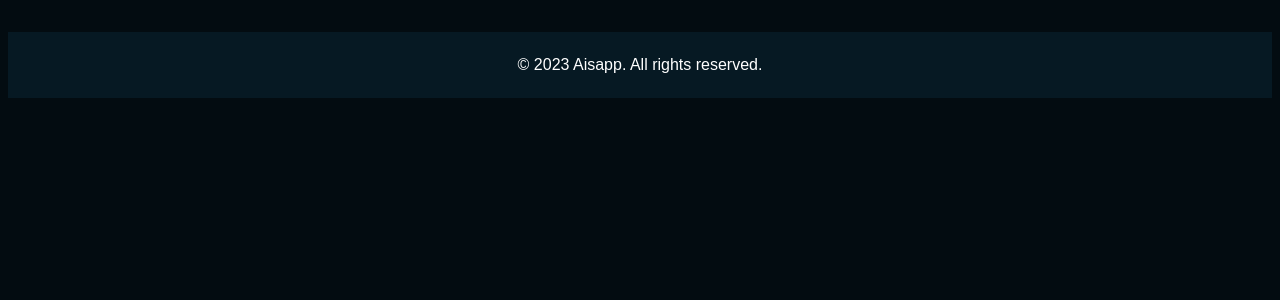
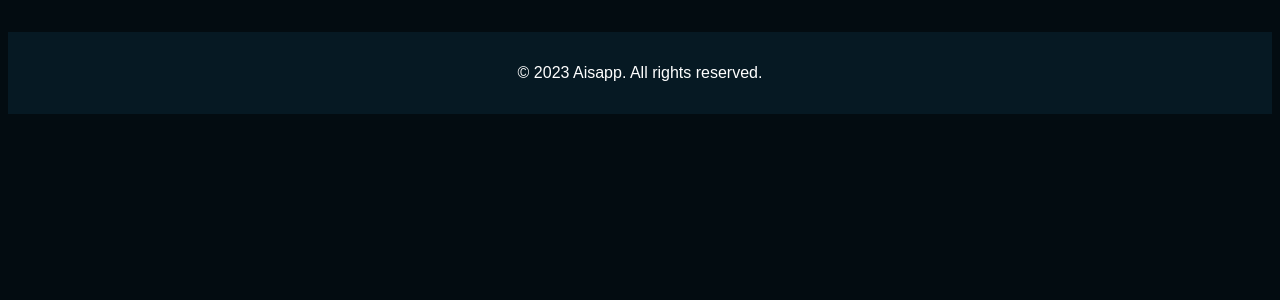
Before and after one commit to ChidiRnweke/AIsapp, a Django app: page / in a window 1280 px wide. Shown: the top 300 px of the page. Run offline with Django 4.2, Linux system fonts and the light colour scheme; parts of the project's set-up code (start-up, migrations or seed data) failed here and were passed over.

Commit message:
introduce css variables

```diff
--- a/app/aisapp_frontend/static/aisapp/css/common.css
+++ b/app/aisapp_frontend/static/aisapp/css/common.css
@@ -1,7 +1,17 @@
+:root {
+    --text: #ffffff;
+    --cards: rgba(255, 255, 255, 0.03);
+    --background: #030C11;
+    --primary: #8fb3ff;
+    --secondary: #001952;
+    --accent: #f199bf;
+}
+
+
 body {
     font-family: 'Arial', sans-serif;
-    background-color: #030C11;
-    color: white;
+    background-color: var(--background);
+    color: var(--text);
 
 }
 
@@ -20,16 +30,24 @@ header h1 {
 }
 
 header p {
-    color: #2892D7;
+    color: var(--primary);
 }
+
+
 
 main {
     margin-top: 5rem;
     margin-left: clamp(0%, 12.5%, 25%);
     margin-right: clamp(0%, 12.5%, 25%);
     margin-bottom: 0;
+    display: grid;
+    align-items: center;
+    justify-content: center;
 }
 
+#main-home {
+    gap: 3rem;
+}
 
 @keyframes fadeInDown {
     from {
@@ -48,7 +66,7 @@ footer {
     color: #ffffff;
     text-align: center;
     margin-top: 2rem;
-    padding: 0.5rem;
+    padding: 1rem;
     background-color: #061923;
 }
 
```
